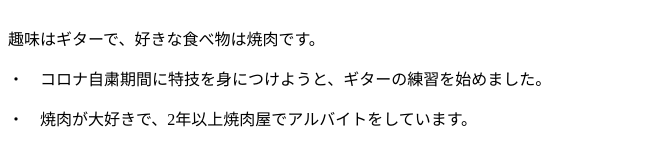
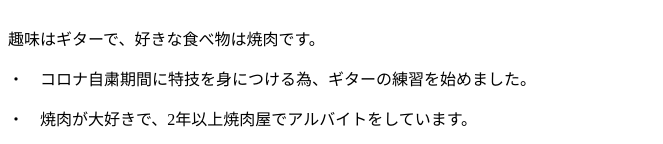
Before and after one commit to nyaruo/my-portfolio, a Next.js app: page / in a window 1280 px wide. Shown: the part 2179-2323 px from the top of the page, without its empty margins (0-663 px from the left). Built offline with nearby package versions, Linux system fonts and the light colour scheme; grey boxes are pictures that could not be loaded.

Commit message:
change style sukoshi

```diff
--- a/components/Activity.js
+++ b/components/Activity.js
@@ -4,7 +4,7 @@ import { faExternalLinkAlt } from '@fortawesome/free-solid-svg-icons';
 export default function Activity() {
     return (
         <div className="block mt-5 ml-3 mr-3 pt-4 pl-4 pb-6 bg-white border-2 border-gray-100 rounded">
-            <h1 className="text-3xl p-2">Activity(活動)</h1>
+            <h1 className="text-3xl p-2 ">Activity(活動)</h1>
             <div className="md:flex md:space-x-3 mr-3 ml-3">
                 <div className="mt-3">
                     <div className="block m-1 p-5 border-2 border-gray-100 rounded mt-3">
@@ -19,7 +19,7 @@ export default function Activity() {
                             <p>技術、ITニュースの共有、個人開発、共同開発を行なっています。</p>
                         </div>
                         <div className="md:flex md:space-x-3 mt-2 pb-2">
-                            <img className="pt-3"
+                            <img className="pt-3 "
                                 src="/semi-activity1.jpg"
                                 width={300}
                                 height={240}
@@ -41,7 +41,7 @@ export default function Activity() {
                         <h1 className="text-xl">趣味</h1>
                         <div className="text-base m-2">
                             <p>趣味はギターで、好きな食べ物は焼肉です。</p>
-                            <p>・　コロナ自粛期間に特技を身につけようと、ギターの練習を始めました。</p>
+                            <p>・　コロナ自粛期間に特技を身につける為、ギターの練習を始めました。</p>
                             <p>・　焼肉が大好きで、2年以上焼肉屋でアルバイトをしています。</p>
                             <div className="md:flex md:space-x-3 mt-2">
                                 <img className="md:w-56 pt-3"
--- a/components/Work.js
+++ b/components/Work.js
@@ -5,7 +5,7 @@ import { faExternalLinkAlt } from '@fortawesome/free-solid-svg-icons';
 
 export default function Work() {
     return (
-        <div className="block p-4 pr-12 bg-white border-2 border-gray-100 rounded ">
+        <div className="block p-4 pr-8 bg-white border-2 border-gray-100 rounded ">
             <h1 className="text-3xl p-2 md:flex md:space-x-4">Works(開発物)</h1>
             <div className="block relative m-3 p-5 border-2 border-gray-100 rounded mt-6">
                 <div className="text-lg">大学講義</div>
```
